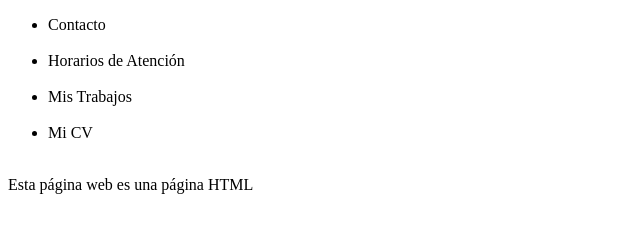
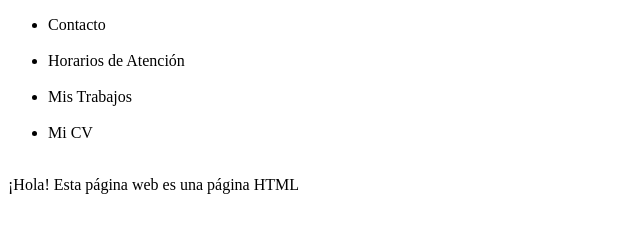
Before and after one commit to miliwirzt/miliwirztaapro, a plain HTML site: page index.html in a window 1280 px wide. Shown: the full height of the page, 0-640 px from the left. Drawn offline with Linux system fonts and the light colour scheme.

Commit message:
Update index.html

```diff
--- a/index.html
+++ b/index.html
@@ -10,6 +10,6 @@
     <li>Mi CV</li> <br>
 </ul>
 <body>
-  <p>Esta página web es una página HTML</p>
+  <p>¡Hola! Esta página web es una página HTML</p>
 </body>
 </html>
```
